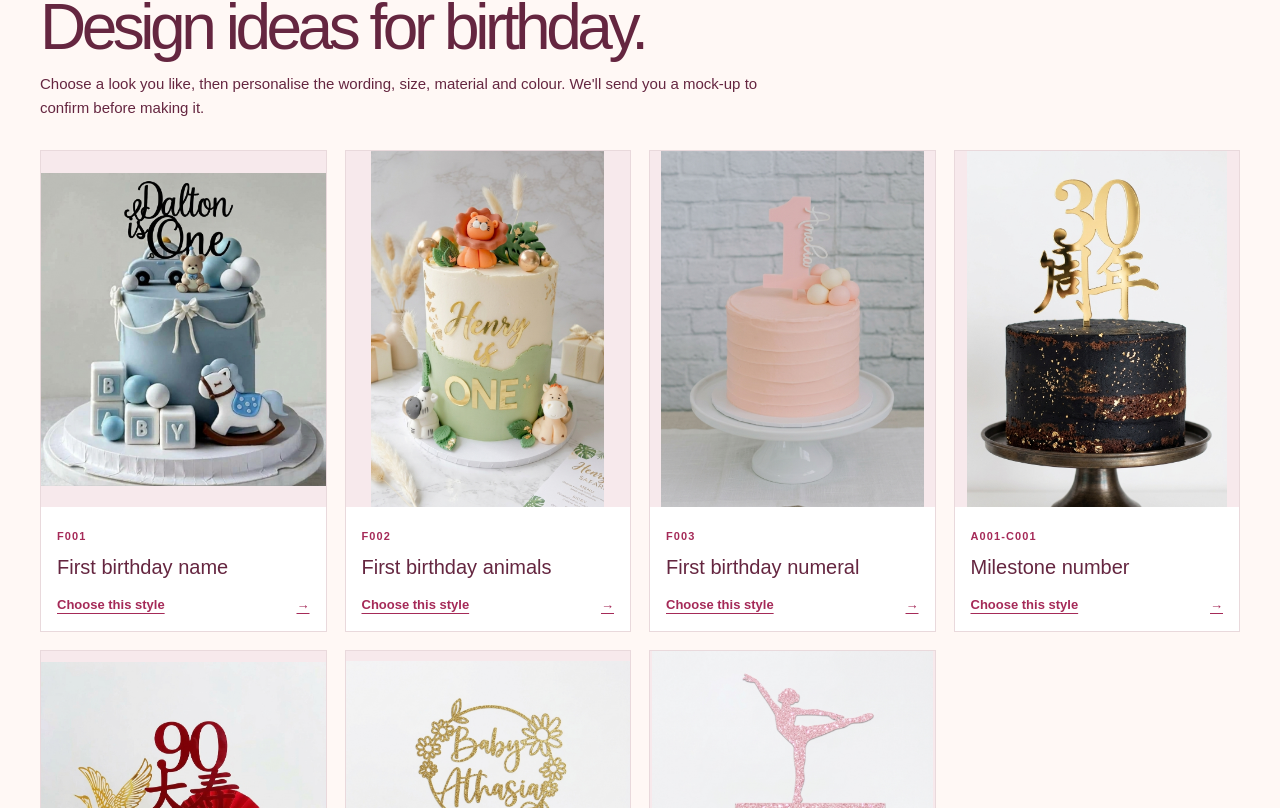
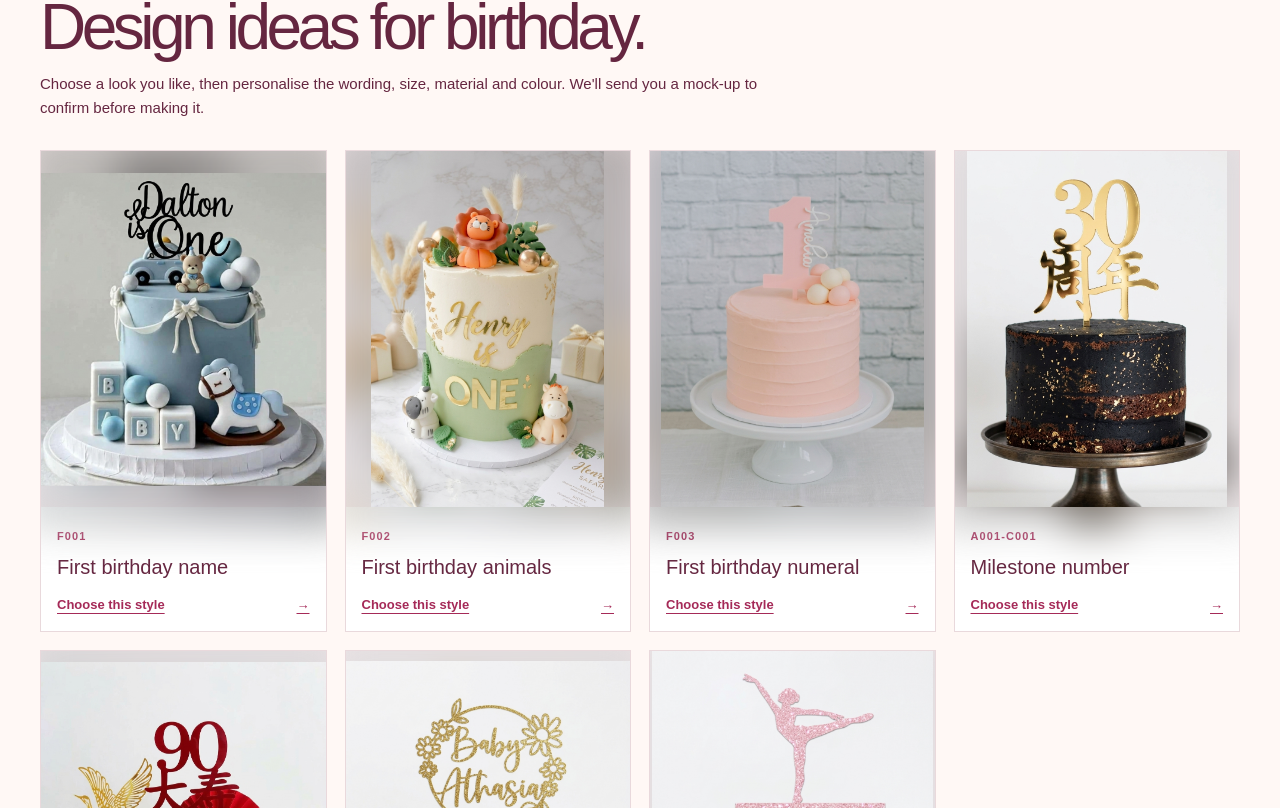
Before and after one commit to winniep88/udesign-website, a Next.js app: page /winnie-cake-topper/event/birthday/ in a window 1280 px wide. Shown: the part 1292-2100 px from the top of the page. Built offline with nearby package versions, Linux system fonts and the light colour scheme; no server answers.

Commit message:
Keep topper designs visible in consistent photo frames

```diff
--- a/app/custom-topper.css
+++ b/app/custom-topper.css
@@ -3,8 +3,11 @@
 .custom-topper__visual { position:sticky; top:22px; }
 .custom-topper__image { position:relative; min-height:520px; overflow:hidden; background:#ffdbde; }
 .custom-topper__image img { object-fit:cover; }
-.custom-topper__image.custom-topper__image--design { width:min(100%,440px); min-height:0; aspect-ratio:1; }
-.custom-topper__image--design img { object-fit:cover; }
+.custom-topper__image.custom-topper__image--design { width:min(100%,440px); min-height:0; aspect-ratio:4/5; background:#e8d8df; }
+.custom-topper__image--design .topper-photo-backdrop,
+.topper-designs__image .topper-photo-backdrop { object-fit:cover; filter:blur(18px) brightness(.9); transform:scale(1.12); opacity:.75; }
+.custom-topper__image--design .topper-photo-foreground,
+.topper-designs__image .topper-photo-foreground { z-index:1; object-fit:contain; }
 .custom-topper__image-caption { width:min(100%,440px); margin:10px 0 0!important; color:#652640; font-size:11px!important; font-weight:900; letter-spacing:.08em; }
 .custom-topper__image span { position:absolute; left:17px; bottom:17px; z-index:1; max-width:calc(100% - 34px); padding:9px 11px; background:#fffdf9; color:#652640; font-size:11px; font-weight:900; letter-spacing:.08em; }
 .custom-topper__visual > p { margin:13px 0 0; font-size:14px; line-height:1.5; }
@@ -130,7 +133,6 @@
 .topper-designs__grid { display:grid; grid-template-columns:repeat(4,minmax(0,1fr)); gap:18px; }
 .topper-designs__card { overflow:hidden; background:#fff; border:1px solid #e9d9dc; }
 .topper-designs__image { position:relative; aspect-ratio:4/5; background:#f7e9ec; }
-.topper-designs__image img { object-fit:contain; }
 .topper-designs__caption { padding:16px; }
 .topper-designs__caption > span { color:#a52a58; font-size:11px; font-weight:900; letter-spacing:.1em; }
 .topper-designs__caption h3 { margin:8px 0 16px; font-size:20px; line-height:1.2; }
--- a/app/winnie-cake-topper/event/[event]/page.tsx
+++ b/app/winnie-cake-topper/event/[event]/page.tsx
@@ -54,7 +54,10 @@ export default async function TopperEventPage({ params }: Props) {
             <h2 id="topper-designs-title">Design ideas for {chosen.name.toLowerCase()}.</h2>
             <p>Choose a look you like, then personalise the wording, size, material and colour. We&apos;ll send you a mock-up to confirm before making it.</p>
             <div className="topper-designs__grid">{designs.map((design) => <article className="topper-designs__card" key={design.id}>
-              <div className="topper-designs__image"><Image src={design.imageSrc} alt={`${design.name} cake topper design inspiration`} fill sizes="(max-width: 650px) 48vw, (max-width: 1000px) 30vw, 22vw" /></div>
+              <div className="topper-designs__image">
+                <Image className="topper-photo-backdrop" src={design.imageSrc} alt="" aria-hidden="true" fill sizes="(max-width: 650px) 48vw, (max-width: 1000px) 30vw, 22vw" />
+                <Image className="topper-photo-foreground" src={design.imageSrc} alt={`${design.name} cake topper design inspiration`} fill sizes="(max-width: 650px) 48vw, (max-width: 1000px) 30vw, 22vw" />
+              </div>
               <div className="topper-designs__caption"><span>{design.id}</span><h3>{design.name}</h3><Link href={`${topperProductHref(chosen.slug)}?design=${encodeURIComponent(design.id)}`}>Choose this style <span aria-hidden="true">→</span></Link></div>
             </article>)}</div>
           </section>}
--- a/components/TopperHeroImage.tsx
+++ b/components/TopperHeroImage.tsx
@@ -14,7 +14,8 @@ export function TopperHeroImage({ eventSlug }: { eventSlug: TopperEventSlug }) {
   const displayImage = design ?? designs[0];
   return <>
     <div className={`custom-topper__image${design ? " custom-topper__image--design" : ""}`}>
-      <Image src={displayImage?.imageSrc ?? "/images/winnie.webp"} alt={design ? `${design.name} cake topper design inspiration` : "Cake topper style inspiration"} fill sizes={design ? "(max-width: 900px) min(100vw, 440px), 440px" : "(max-width: 900px) 100vw, 42vw"} priority />
+      {design && <Image className="topper-photo-backdrop" src={design.imageSrc} alt="" aria-hidden="true" fill sizes="(max-width: 900px) min(100vw, 440px), 440px" />}
+      <Image className={design ? "topper-photo-foreground" : undefined} src={displayImage?.imageSrc ?? "/images/winnie.webp"} alt={design ? `${design.name} cake topper design inspiration` : "Cake topper style inspiration"} fill sizes={design ? "(max-width: 900px) min(100vw, 440px), 440px" : "(max-width: 900px) 100vw, 42vw"} priority />
       {!design && <span>STYLE INSPIRATION · NOT A PRODUCT PHOTO</span>}
     </div>
     {design && <p className="custom-topper__image-caption">{design.id} · DESIGN INSPIRATION</p>}
```
